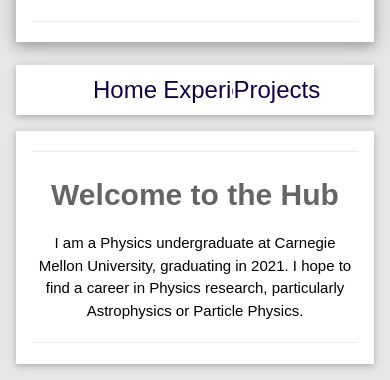
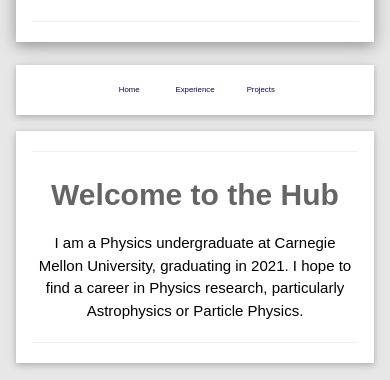
Before and after one commit to nixnyxnyx/imcmahon, a plain HTML site: page index.html in a window 390 px wide. Shown: the part 588-968 px from the top of the page. Drawn offline with Linux system fonts and the light colour scheme; a web font is replaced by a local one.

Commit message:
mobile opt

```diff
--- a/index.html
+++ b/index.html
@@ -54,7 +54,7 @@
 
       <!-- Nav Bar Block -->
       <div class="w3-container w3-card w3-white w3-margin-bottom" style="padding: 0 0 0 0">
-        <div class="w3-container w3-xlarge" style="text-align:center">
+        <div class="w3-container" style="text-align:center; font-size:2vw">
           <a href='index.html' class=element> Home </a>
           <a href='resume.html' class=element> Experience </a>
           <a href='gallery.html' class=element> Projects </a>
```
Also changed, not shown: resume.html (+1 -1 lines).
